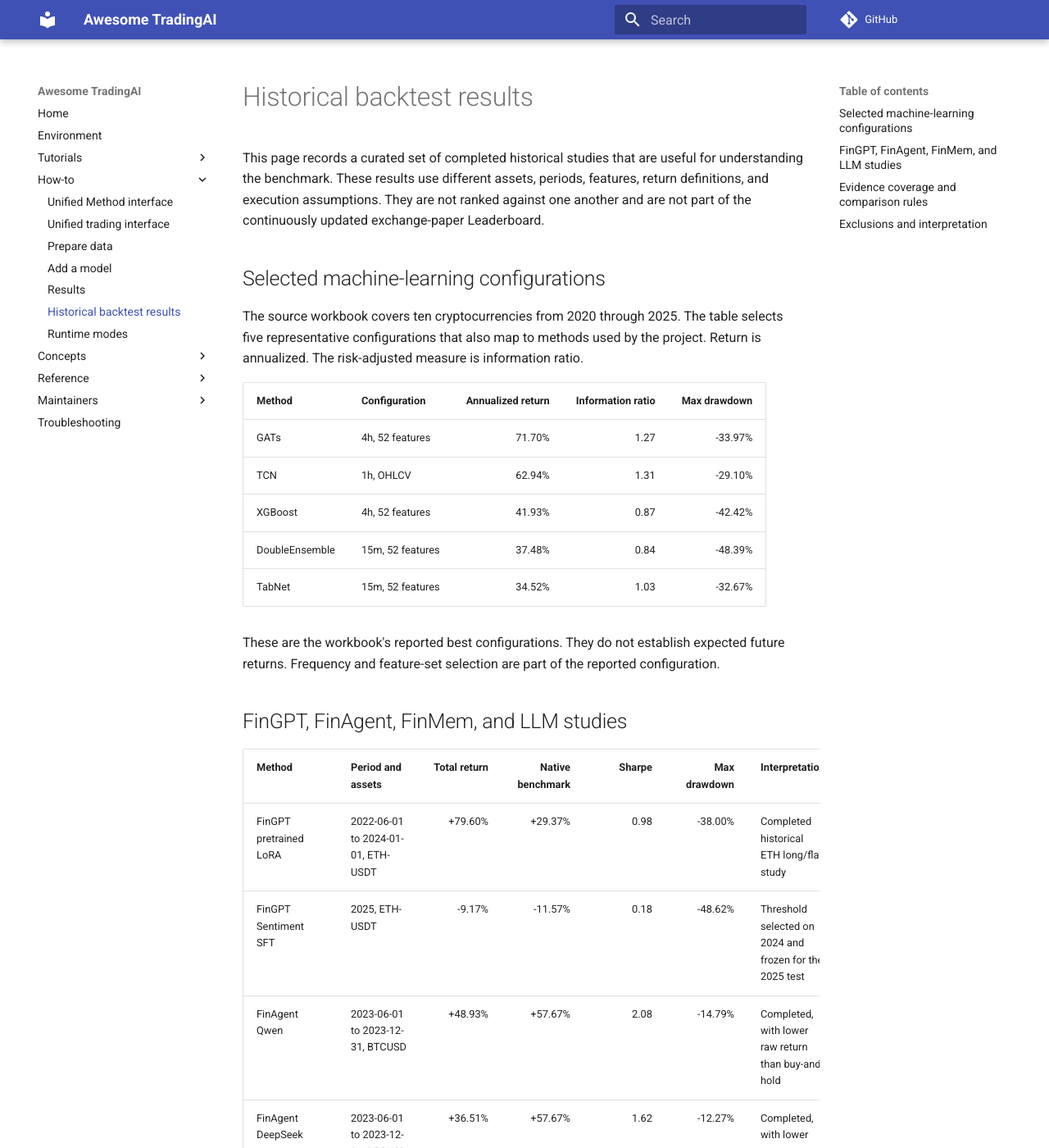
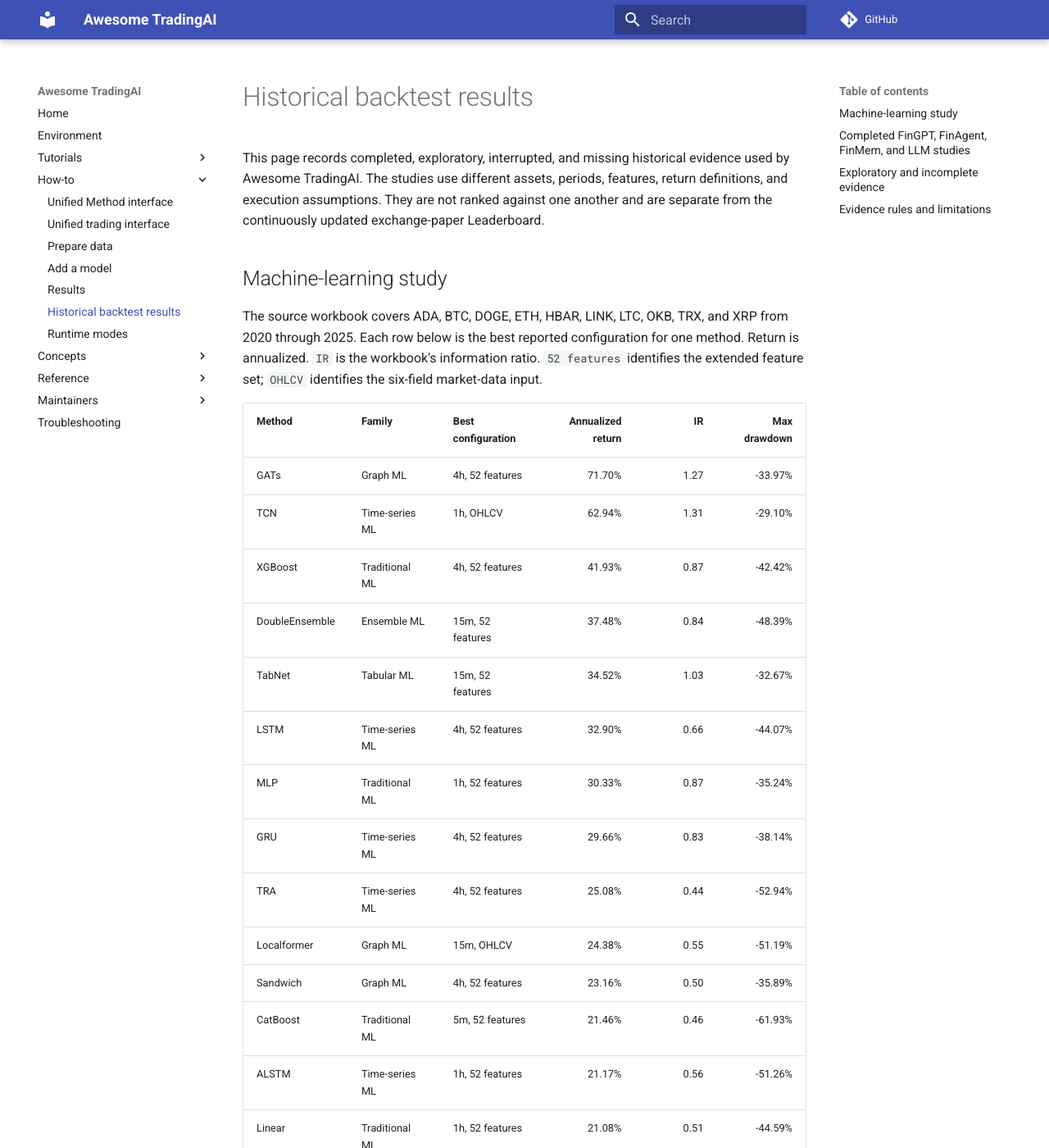
Before and after one commit to Starlien95/Awesome-TradingAI, an MkDocs documentation site: the page built from docs/HISTORICAL_BACKTEST_RESULTS.md, in a window 1280 px wide and 1400 px high. Shown: the whole window at 82% size. Built offline with MkDocs 1.6.1 and Material for MkDocs 9.7.7, drawn with Linux system fonts in a browser that asks for light colours; comment, search, counter and statistics services are not loaded; some of the changed text lies outside the part shown.

Commit message:
docs-backtests-publish-broader-historical-evidence

```diff
--- a/docs/HISTORICAL_BACKTEST_RESULTS.md
+++ b/docs/HISTORICAL_BACKTEST_RESULTS.md
@@ -1,59 +1,79 @@
 # Historical backtest results
 
-This page records a curated set of completed historical studies that are useful for understanding the benchmark. These results use different assets, periods, features, return definitions, and execution assumptions. They are not ranked against one another and are not part of the continuously updated exchange-paper Leaderboard.
+This page records completed, exploratory, interrupted, and missing historical evidence used by Awesome TradingAI. The studies use different assets, periods, features, return definitions, and execution assumptions. They are not ranked against one another and are separate from the continuously updated exchange-paper Leaderboard.
 
-## Selected machine-learning configurations
+## Machine-learning study
 
-The source workbook covers ten cryptocurrencies from 2020 through 2025. The table selects five representative configurations that also map to methods used by the project. Return is annualized. The risk-adjusted measure is information ratio.
+The source workbook covers ADA, BTC, DOGE, ETH, HBAR, LINK, LTC, OKB, TRX, and XRP from 2020 through 2025. Each row below is the best reported configuration for one method. Return is annualized. `IR` is the workbook's information ratio. `52 features` identifies the extended feature set; `OHLCV` identifies the six-field market-data input.
 
-| Method | Configuration | Annualized return | Information ratio | Max drawdown |
-| --- | --- | ---: | ---: | ---: |
-| GATs | 4h, 52 features | 71.70% | 1.27 | -33.97% |
-| TCN | 1h, OHLCV | 62.94% | 1.31 | -29.10% |
-| XGBoost | 4h, 52 features | 41.93% | 0.87 | -42.42% |
-| DoubleEnsemble | 15m, 52 features | 37.48% | 0.84 | -48.39% |
-| TabNet | 15m, 52 features | 34.52% | 1.03 | -32.67% |
+| Method | Family | Best configuration | Annualized return | IR | Max drawdown |
+| --- | --- | --- | ---: | ---: | ---: |
+| GATs | Graph ML | 4h, 52 features | 71.70% | 1.27 | -33.97% |
+| TCN | Time-series ML | 1h, OHLCV | 62.94% | 1.31 | -29.10% |
+| XGBoost | Traditional ML | 4h, 52 features | 41.93% | 0.87 | -42.42% |
+| DoubleEnsemble | Ensemble ML | 15m, 52 features | 37.48% | 0.84 | -48.39% |
+| TabNet | Tabular ML | 15m, 52 features | 34.52% | 1.03 | -32.67% |
+| LSTM | Time-series ML | 4h, 52 features | 32.90% | 0.66 | -44.07% |
+| MLP | Traditional ML | 1h, 52 features | 30.33% | 0.87 | -35.24% |
+| GRU | Time-series ML | 4h, 52 features | 29.66% | 0.83 | -38.14% |
+| TRA | Time-series ML | 4h, 52 features | 25.08% | 0.44 | -52.94% |
+| Localformer | Graph ML | 15m, OHLCV | 24.38% | 0.55 | -51.19% |
+| Sandwich | Graph ML | 4h, 52 features | 23.16% | 0.50 | -35.89% |
+| CatBoost | Traditional ML | 5m, 52 features | 21.46% | 0.46 | -61.93% |
+| ALSTM | Time-series ML | 1h, 52 features | 21.17% | 0.56 | -51.26% |
+| Linear | Traditional ML | 1h, 52 features | 21.08% | 0.51 | -44.59% |
+| AdaRNN | Time-series ML | 4h, OHLCV | 19.41% | 0.37 | -45.59% |
+| SFM | Time-series ML | 15m, OHLCV | 18.31% | 0.55 | -43.95% |
+| GeneralPtNN | Time-series ML | 5m, 52 features | 16.44% | 0.44 | -34.04% |
+| TCTS | Meta-framework | 15m, OHLCV | 10.92% | 0.33 | -50.06% |
+| TFT | Time-series ML | 15m, 52 features | 10.53% | 0.31 | -50.30% |
+| KRNN | Time-series ML | 1h, OHLCV | 9.78% | 0.26 | -35.75% |
+| LightGBM | Traditional ML | 5m, 52 features | 8.57% | 0.25 | -52.05% |
+| Transformer | Time-series ML | 1h, OHLCV | 5.32% | 0.16 | -41.11% |
+| IGMTF | Graph ML | 15m, OHLCV | 1.72% | 0.05 | -58.33% |
+| ADD | Meta-framework | 5m, OHLCV | -1.37% | -0.04 | -52.05% |
 
-These are the workbook's reported best configurations. They do not establish expected future returns. Frequency and feature-set selection are part of the reported configuration.
+The workbook contains a duplicated LightGBM block and one malformed summary row. The public table keeps one valid best configuration per named method, producing 24 rows.
 
-## FinGPT, FinAgent, FinMem, and LLM studies
+## Completed FinGPT, FinAgent, FinMem, and LLM studies
 
-| Method | Period and assets | Total return | Native benchmark | Sharpe | Max drawdown | Interpretation |
-| --- | --- | ---: | ---: | ---: | ---: | --- |
-| FinGPT pretrained LoRA | 2022-06-01 to 2024-01-01, ETH-USDT | +79.60% | +29.37% | 0.98 | -38.00% | Completed historical ETH long/flat study |
-| FinGPT Sentiment SFT | 2025, ETH-USDT | -9.17% | -11.57% | 0.18 | -48.62% | Threshold selected on 2024 and frozen for the 2025 test |
-| FinAgent Qwen | 2023-06-01 to 2023-12-31, BTCUSD | +48.93% | +57.67% | 2.08 | -14.79% | Completed, with lower raw return than buy-and-hold |
-| FinAgent DeepSeek | 2023-06-01 to 2023-12-31, BTCUSD | +36.51% | +57.67% | 1.62 | -12.27% | Completed, with lower raw return than buy-and-hold |
-| FinMem | 2025, BTCUSD | -20.76% | -7.35% | -0.78 | -42.46% | Completed negative result |
-| LLM daily-chat baseline | 2025 H1, BTC-USDT perpetual | -74.20% | +12.82% | N/A | -91.07% | Completed failed baseline with unacceptable risk |
-| TradingAgents | No completed historical artifact found | N/A | N/A | N/A | N/A | Recorded as an evidence gap |
+| Method | Period and assets | Total return | Native benchmark | Excess return | Sharpe / Sortino | Max drawdown | Sample and activity |
+| --- | --- | ---: | ---: | ---: | --- | ---: | --- |
+| FinGPT pretrained LoRA | 2022-06-01 to 2024-01-01, ETH-USDT | +79.60% | +29.37% | +50.23% | 0.98 / N/A | -38.00% | 175 trades; 6,939 classified news items; 74.66% exposure |
+| FinGPT | 2025, ETH-USDT | -9.17% | -11.57% | +2.40% | 0.18 / N/A | -48.62% | 35 trades; 8,573 classified news items; 85.48% exposure |
+| FinAgent Qwen | 2023-06-01 to 2023-12-31, BTCUSD | +48.93% | +57.67% | -8.74% | 2.08 / 3.35 | -14.79% | Completed full-stage run |
+| FinAgent | 2023-06-01 to 2023-12-31, BTCUSD | +36.51% | +57.67% | -21.16% | 1.62 / 2.15 | -12.27% | Completed full-stage run |
+| FinMem | 2025, BTCUSD | -20.76% | -7.35% | -13.41% | -0.78 / N/A | -42.46% | 210 active signals; 47.62% directional accuracy |
+| LLM daily-chat baseline | 2025-01-01 to 2025-07-01, BTC-USDT perpetual | -74.20% | +12.82% | -87.02% | N/A | -91.07% | 31 closed trades; 16.13% win rate; failed baseline |
+| TradingAgents | Historical archive | N/A | N/A | N/A | N/A | N/A | No completed historical artifact found |
 
-The FinMem BTC audit stores cumulative log reward. Its total return uses `exp(cumulative_log_reward) - 1`, matching the supplied cumulative-profit curve.
+The FinGPT pretrained LoRA study reported 44.56% annualized return and 50.69% annualized volatility. The 2025 FinGPT study reported -9.17% annualized return and 65.66% annualized volatility. Its decision threshold was selected on 2024 data and frozen before the 2025 test.
 
-## Evidence coverage and comparison rules
+The FinMem BTC audit stores cumulative log reward. Its public total return uses `exp(cumulative_log_reward) - 1`, matching the supplied cumulative-profit curve. FinMem ETH is outside the current public scope.
 
-| Evidence group | Public rows | Period | Asset scope | Reported return basis |
-| --- | ---: | --- | --- | --- |
-| Traditional ML workbook | 5 selected configurations | 2020-2025 | 10 cryptocurrencies | Annualized return |
-| FinGPT | 2 completed studies | 2022-2025 | ETH | Study-level total return |
-| FinAgent | 2 completed studies | 2023 | BTC | Study-level total return |
-| FinMem | 1 completed study | 2025 | BTC | Total return converted from cumulative log reward |
-| LLM baseline | 1 completed failed baseline | 2025 H1 | BTC perpetual | Study-level total return |
-| TradingAgents | Evidence gap | Not available | Not available | No completed artifact |
+## Exploratory and incomplete evidence
 
-The tables follow four selection rules:
+These records remain visible because incomplete and non-comparable outcomes are part of the evidence record. They do not enter the completed comparison.
 
-1. A numeric row requires a completed artifact with a defined end date.
-2. Each study keeps its native benchmark and return definition.
-3. Progress snapshots with different end dates are excluded from numeric comparison.
-4. Failed results and evidence gaps remain visible because they are part of the benchmark record.
+| Method and variant | Progress | Observed return | Reference | Max drawdown | Last observation | Status |
+| --- | ---: | ---: | --- | ---: | --- | --- |
+| LLM daily-chat, two-month exploratory run | 100.00% | +154.62% | Buy and hold -11.88% | -54.84% | 2025-03-01 | Completed exploratory; 6 closed trades |
+| LLM daily-chat, DeepSeek annual 4h | 26.53% | -26.37% | Annual target progress 26.53% | -94.17% | 2025-04-07 20:00 | Interrupted |
+| LLM daily-chat, Qwen3-Max annual 4h | 16.35% | -31.25% | Annual target progress 16.35% | -58.25% | 2025-03-01 16:00 | Interrupted |
+| LLM daily-chat, Qwen3.6 thinking annual 4h | 12.51% | +71.61% | Annual target progress 12.51% | -49.60% | 2025-02-15 16:00 | Interrupted |
+| LLM daily-chat, Qwen3.6 without thinking annual 4h | 13.56% | -40.70% | Annual target progress 13.56% | -80.26% | 2025-02-19 12:00 | Interrupted |
+| FinAgent Qwen, 2025 progress | 78.41% | +302.93% | Same-date excess -2.19 pp | N/A | 2025-06-11 | Progress snapshot |
+| FinAgent DeepSeek, 2025 progress | 91.01% | +229.24% | Same-date excess -130.55 pp | N/A | 2025-10-08 | Progress snapshot |
 
-## Exclusions and interpretation
+The two FinAgent progress rows have different end dates. Their cumulative returns cannot be compared with each other or with the completed 2023 stage. The four annual LLM rows ended before their target period and do not have final results.
 
-- Interrupted 2025 annual 4-hour LLM runs are retained in the private archive for debugging and are not presented as completed results.
-- FinAgent 2025 progress snapshots have different end dates, so they are excluded from the completed comparison.
-- A two-month BTC perpetual exploratory run reported +154.62% with a -54.84% drawdown. It is not promoted because its short interval is not comparable with the completed six-month baseline.
-- Raw news, prompts, model outputs, order records, account state, private paths, and source archives are not published here.
-- Historical backtests, local paper trading, exchange paper trading, and live trading are separate evidence stages. A result in one stage does not validate another.
+## Evidence rules and limitations
 
-The public website presents these tables alongside the continuously updated exchange-paper results while keeping the protocols visibly separate.
+1. A row in the completed table requires a completed artifact and a defined end date.
+2. Each study keeps its native benchmark, asset scope, return definition, and execution assumptions.
+3. Progress snapshots and interrupted runs have their own table and are excluded from ranking.
+4. Failed results and missing artifacts remain visible.
+5. Historical backtesting, local paper trading, exchange paper trading, and live trading are separate evidence stages.
+6. Raw news, prompts, model outputs, order records, account state, private paths, and source archives are not published.
+
+The public website presents the same evidence in its Historical Backtests page while keeping it separate from the live-updating exchange-paper results.
```
Also changed, not shown: README.md (+10 -5 lines), README.zh-CN.md (+10 -5 lines).
